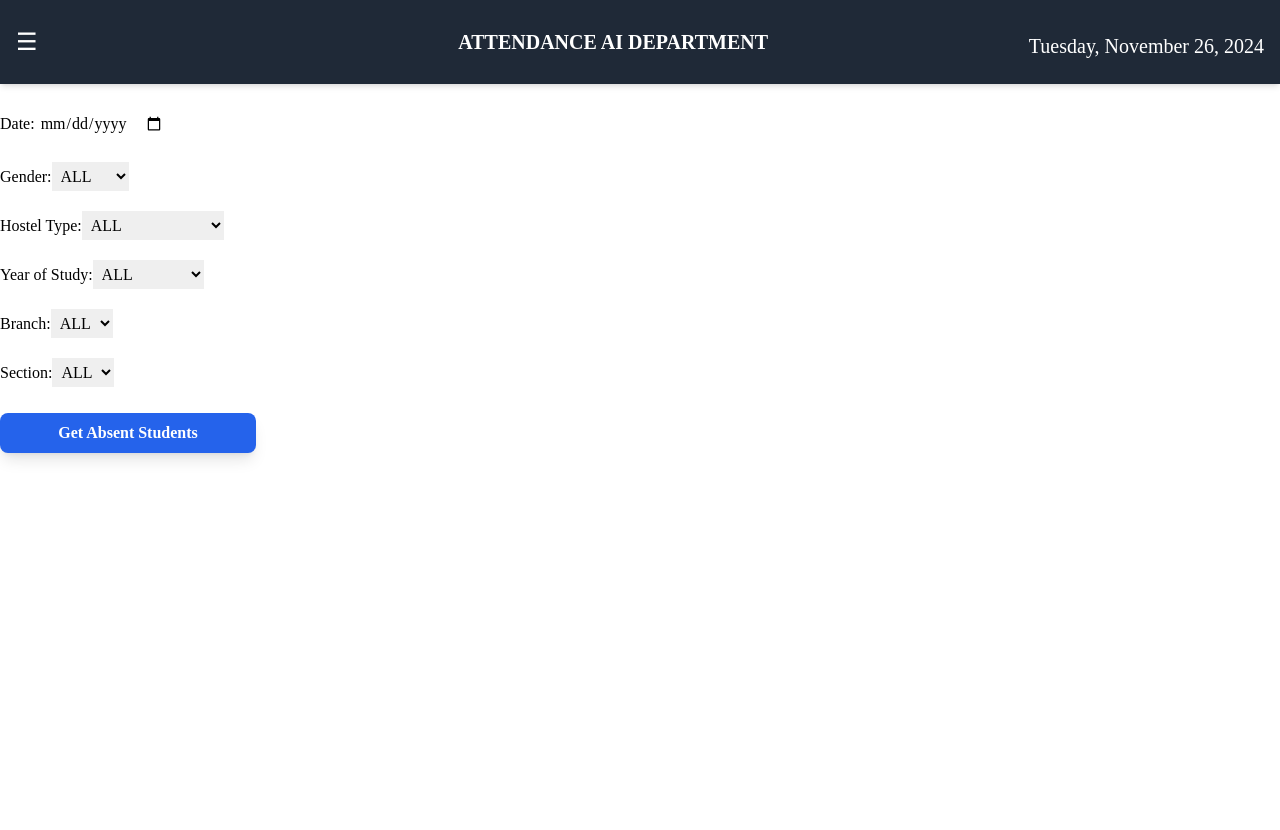
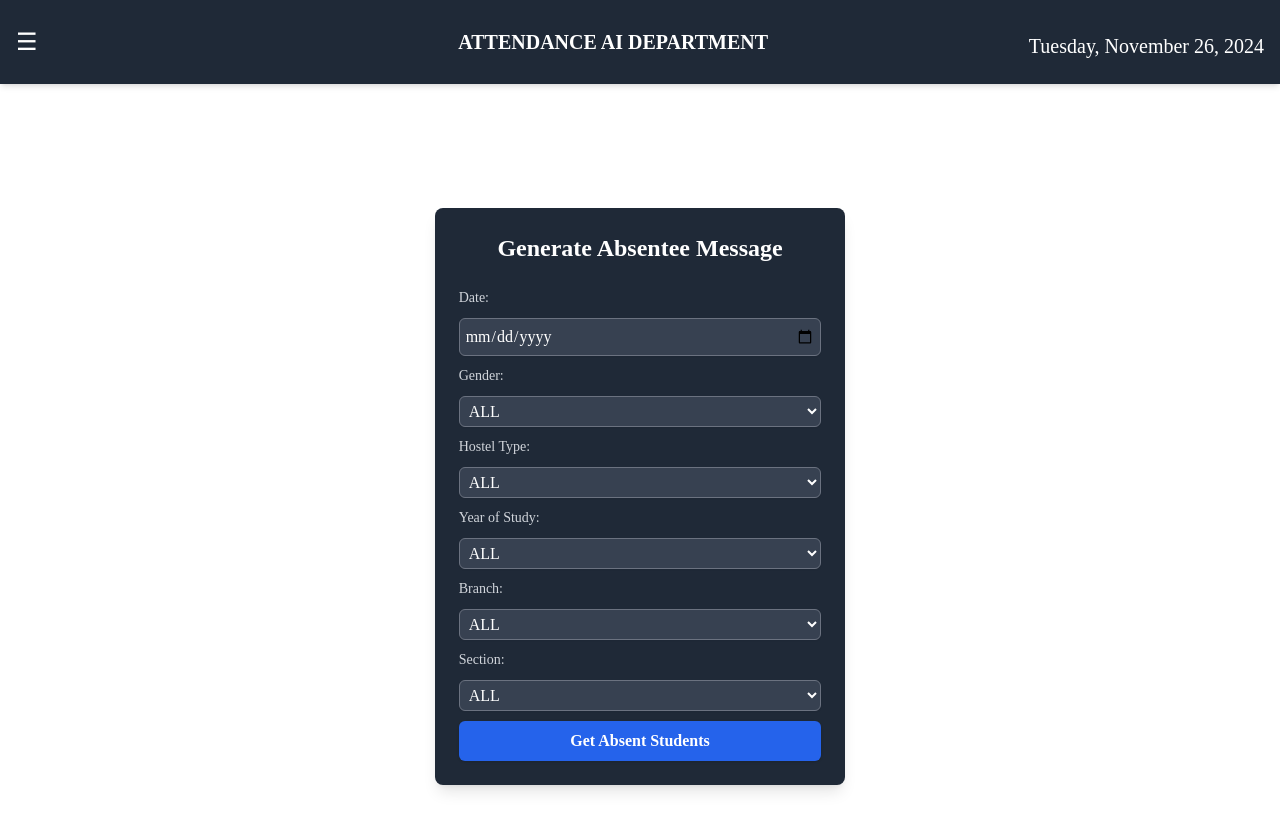
Before and after one commit to jaisanth123/AttendanceSync_AWS_DEPLOYMENT, a React (Vite) app in the folder frontend/: page /GenerateMessage in a window 1280 px wide. Shown: the top 830 px of the page. Before the commit the page ends 800 px from the top, so only its background shows below. Built offline with nearby package versions, Linux system fonts and the light colour scheme; a web font is replaced by a local one.

Commit message:
generamsg styles added

```diff
--- a/frontend/src/components/GenerateMessage.jsx
+++ b/frontend/src/components/GenerateMessage.jsx
@@ -86,27 +86,34 @@ const GenerateMessage = () => {
   };
 
   return (
-    <div>
+    <div className="flex items-center justify-center min-h-screen p-6">
+      <div className="w-full p-6 bg-gray-800 rounded-lg shadow-lg sm:w-96 md:w-80 lg:w-96 xl:w-1/3">
+      <h2 className="mb-6 text-2xl font-semibold text-center text-white">
+          Generate Absentee Message
+        </h2>
       {/* Date input field */}
       <div>
-        <label htmlFor="date">Date:</label>
+        <label htmlFor="date"
+        className="block text-sm font-medium text-gray-300">Date:</label>
         <input
           type="date"
           id="date"
           value={date}
           onChange={handleDateChange}
           style={{ padding: '5px', margin: '10px 0' }}
+           className="block w-full px-3 py-2 mt-1 text-white bg-gray-700 border border-gray-500 rounded-md shadow-sm focus:ring-blue-500 focus:border-blue-500"
         />
       </div>
 
       {/* Gender dropdown */}
       <div>
-        <label htmlFor="gender">Gender:</label>
+        <label htmlFor="gender" className="block text-sm font-medium text-gray-300">Gender:</label>
         <select
           id="gender"
           value={gender}
           onChange={handleGenderChange}
           style={{ padding: '5px', margin: '10px 0' }}
+          className="block w-full px-3 py-2 mt-1 text-white bg-gray-700 border border-gray-500 rounded-md shadow-sm focus:ring-blue-500 focus:border-blue-500"
         >
           <option value="MALE">BOYS</option>
           <option value="FEMALE">GIRLS</option>
@@ -116,12 +123,13 @@ const GenerateMessage = () => {
 
       {/* Hosteller/Day Scholar dropdown */}
       <div>
-        <label htmlFor="hostellerDayScholar">Hostel Type:</label>
+        <label htmlFor="hostellerDayScholar" className="block text-sm font-medium text-gray-300">Hostel Type:</label>
         <select
           id="hostellerDayScholar"
           value={hostellerDayScholar}
           onChange={handleHostellerDayScholarChange}
           style={{ padding: '5px', margin: '10px 0' }}
+          className="block w-full px-3 py-2 mt-1 text-white bg-gray-700 border border-gray-500 rounded-md shadow-sm focus:ring-blue-500 focus:border-blue-500"
         >
           <option value="ALL">ALL</option>
           <option value="HOSTELLER">HOSTELLER</option>
@@ -131,12 +139,13 @@ const GenerateMessage = () => {
 
       {/* Year of Study dropdown */}
       <div>
-        <label htmlFor="yearOfStudy">Year of Study:</label>
+        <label htmlFor="yearOfStudy" className="block text-sm font-medium text-gray-300">Year of Study:</label>
         <select
           id="yearOfStudy"
           value={yearOfStudy}
           onChange={handleYearOfStudyChange}
           style={{ padding: '5px', margin: '10px 0' }}
+          className="block w-full px-3 py-2 mt-1 text-white bg-gray-700 border border-gray-500 rounded-md shadow-sm focus:ring-blue-500 focus:border-blue-500"
         >
           <option value="ALL">ALL</option>
           <option value="II">Second Year</option>
@@ -147,12 +156,13 @@ const GenerateMessage = () => {
 
       {/* Branch dropdown */}
       <div>
-        <label htmlFor="branch">Branch:</label>
+        <label htmlFor="branch" className="block text-sm font-medium text-gray-300">Branch:</label>
         <select
           id="branch"
           value={branch}
           onChange={handleBranchChange}
           style={{ padding: '5px', margin: '10px 0' }}
+          className="block w-full px-3 py-2 mt-1 text-white bg-gray-700 border border-gray-500 rounded-md shadow-sm focus:ring-blue-500 focus:border-blue-500"
         >
           <option value="ALL">ALL</option>
           <option value="AIML">ML</option>
@@ -162,12 +172,13 @@ const GenerateMessage = () => {
 
       {/* Section dropdown */}
       <div>
-        <label htmlFor="section">Section:</label>
+        <label htmlFor="section" className="block text-sm font-medium text-gray-300">Section:</label>
         <select
           id="section"
           value={section}
           onChange={handleSectionChange}
           style={{ padding: '5px', margin: '10px 0' }}
+          className="block w-full px-3 py-2 mt-1 text-white bg-gray-700 border border-gray-500 rounded-md shadow-sm focus:ring-blue-500 focus:border-blue-500"
         >
           <option value="ALL">ALL</option>
           <option value="A">A</option>
@@ -182,7 +193,7 @@ const GenerateMessage = () => {
           handleDownload();
           toggleCardVisibility();
         }}
-        className="w-full px-6 py-2 mt-4 font-semibold text-white bg-blue-600 rounded-lg shadow-lg sm:w-64 md:w-64 hover:bg-blue-700"
+        className="w-full px-4 py-2 font-bold text-white transition duration-300 bg-blue-600 rounded-md shadow hover:bg-blue-700"
       >
         {isLoading ? 'Generating Report...' : 'Get Absent Students'}
       </button>
@@ -226,7 +237,7 @@ const GenerateMessage = () => {
           </button>
         </div>
       )}
-
+</div>
       {/* ToastContainer to render toast notifications */}
       <ToastContainer />
     </div>
```
